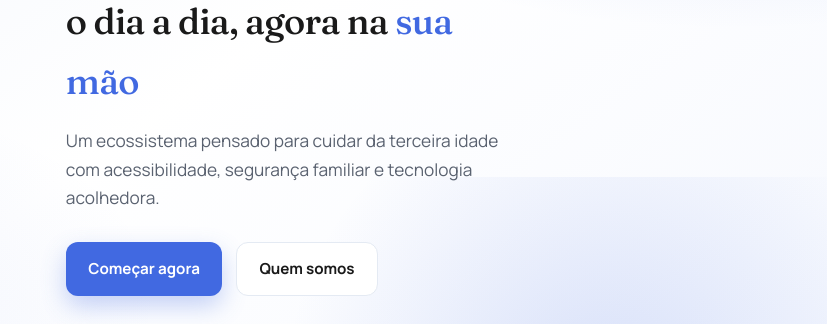
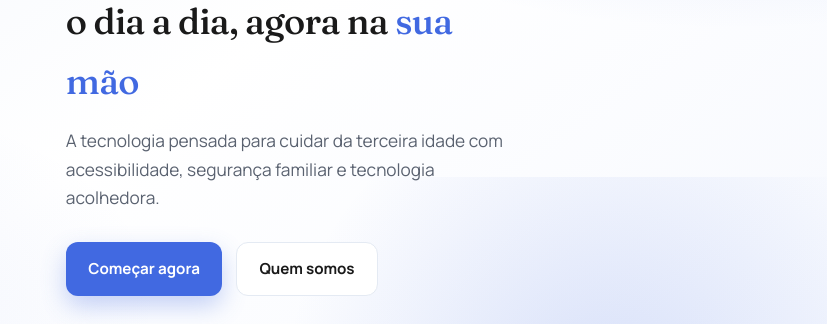
Before and after one commit to CristoferVentura/Vivabem-Web, a PHP site: page / in a window 1280 px wide. Shown: the part 343-667 px from the top of the page, without its empty margins (353-1180 px from the left). Run offline with PHP 8.4, Linux system fonts and the light colour scheme; some libraries are stand-ins or nearby versions.

Commit message:
texto do index modificado

```diff
--- a/index.php
+++ b/index.php
@@ -9,7 +9,7 @@ require __DIR__ . '/includes/header.php';
     <div class="hero-container" data-animate="hero">
         <p class="hero-brand">Viva<span>Bem</span></p>
         <h1>A solução inteligente para o dia a dia, agora na <em>sua mão</em></h1>
-        <p>Um ecossistema pensado para cuidar da terceira idade com acessibilidade, segurança familiar e tecnologia acolhedora.</p>
+        <p>A tecnologia pensada para cuidar da terceira idade com acessibilidade, segurança familiar e tecnologia acolhedora.</p>
         <div class="hero-actions">
             <?php if (is_logged_in()): ?>
                 <a href="<?= e(base_url('pages/dashboard.php')) ?>" class="btn btn-primary">Abrir painel</a>
```
